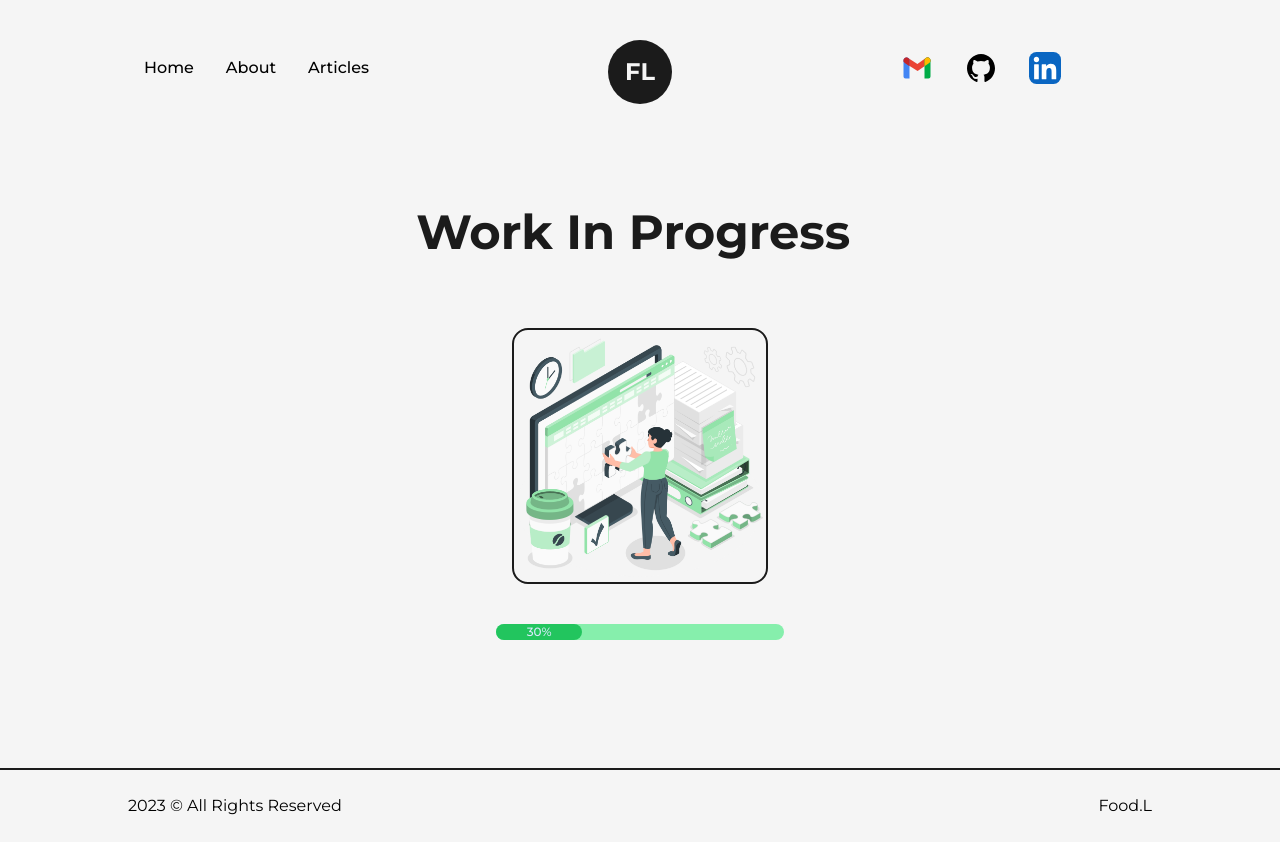
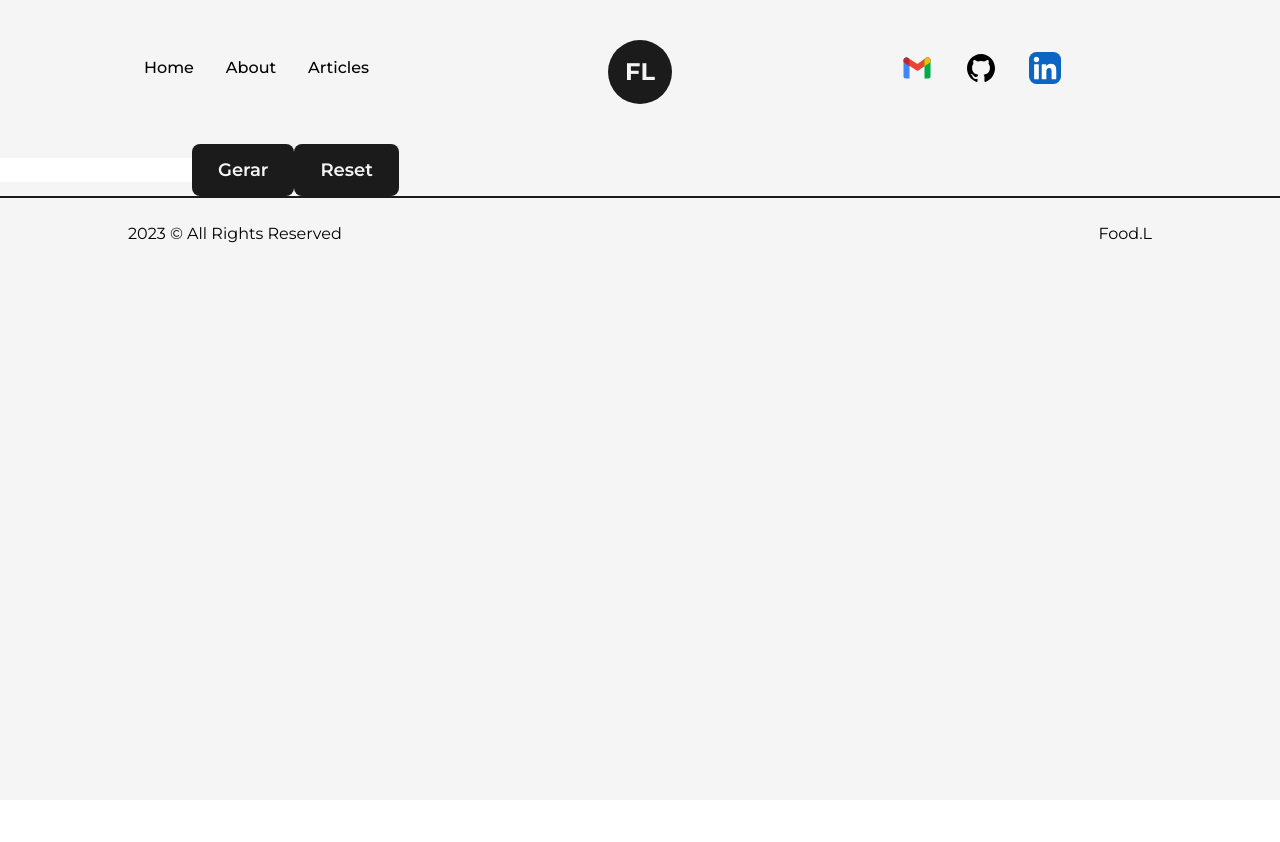
Before and after one commit to joaovianaAlves/Food.L, a Next.js app: page /fridge in a window 1280 px wide. After the commit the page ends 800 px from the top, so only its background shows below. Built offline with nearby package versions, Linux system fonts and the light colour scheme.

Commit message:
Add files via upload

```diff
--- /dev/null
+++ b/public/Api.js
@@ -0,0 +1,34 @@
+export const receitas = [
+    {
+        nome: 'Creme de Milho',
+        ingredientes: [
+            'milho', 'manteiga', 'caldo', 'farinha','leite'
+        ],
+        ingredientesReais:[
+            '1 lata de milho', '1 colher (sopa) de manteiga', '1 tablete de caldo de legumes', '2 colheres (sopa) de farinha de trigo', '1 e 1/2 xícara (chá) de leite', '1 lata de creme de leite'
+        ],
+        tags: ['salgado',],
+        modoDePreparo: " 1. No liquidificador, bata o milho e o leite e reserve. \n "
+        + " 2. Em uma panela, derreta a manteiga \n "
+        + " 3. Junte o caldo de legumes, a farinha de trigo e mexa bem. \n "
+        + " 4. Acrescente o milho batido e mexa até engrossar. \n "
+        + " 5. Desligue o fogo e acrescente o creme de leite. "
+        + " 6. Sirva em seguida."
+    },
+    {
+        nome: 'Bolo',
+        ingredientes: [
+            'farinha', 'nescau', 'ovo', 'fermento'
+        ],
+        tags: ['doce', 'sobremesa'],
+        modoDePreparo: "fazer bolo doce"
+    },
+    {
+        nome: 'Salgado',
+        ingredientes: [
+            'farinha', 'nescau', 'ovo', 'fermento'
+        ],
+        tags: ['salgado', 'sobremesa'],
+        modoDePreparo: "fazer salgado"
+    },
+]
--- /dev/null
+++ b/src/components/functions.js
@@ -0,0 +1,31 @@
+import { receitas } from "../../public/Api"
+
+export function verificarIngrediente(ingredientes){
+    let receitasFiltradas = []
+
+    ingredientes.forEach(ingrediente => {
+        const tempArray = receitas.filter(data => data.ingredientes.includes(ingrediente))
+
+        const response = verificarDuplicata(tempArray, receitasFiltradas)
+    })
+
+    return receitasFiltradas
+}
+
+export function verificarTags(tags){
+    tags.forEach(tag => {
+        const tempArray = receitas.filter(data => data.tags.includes(tag))
+
+        return verificarDuplicata(tempArray)
+    })
+}
+
+export function verificarDuplicata(array, receitasFiltradas){
+    array.forEach(data => {
+        if (!receitasFiltradas.includes(data)){
+            receitasFiltradas.push(data)
+        }
+    })
+
+    return receitasFiltradas
+}
--- a/src/pages/fridge.js
+++ b/src/pages/fridge.js
@@ -1,11 +1,24 @@
-import AnimatedText from "@/components/AnimatedText";
-import Layout from "@/components/Layout";
 import Head from "next/head";
-import React from "react";
-import workpic from "../../public/images/profile/Work-in-progress.png"
-import Image from "next/image";
+import React, { useRef, useState } from "react";
+import { verificarIngrediente, verificarTags } from "@/components/functions";
 
 const fridge = () => {
+    const [receitas, setReceitas] = useState([])
+    const ingredientes = useRef()
+
+    function handleClick(){
+        const listaIngredientes = ingredientes.current.value.split('/')
+
+        const array = verificarIngrediente(listaIngredientes)
+
+       setReceitas([...array])
+    }
+
+    function handleReset(){
+        const deletedItem = receitas.shift()
+
+        setReceitas(receitas.filter(receita => receita != deletedItem))
+    }
 
     return(
         <>
@@ -13,19 +26,24 @@ const fridge = () => {
                 <title>Frigde Chef || Articles</title>
                 <meta name="descripition" content="Articles"></meta>
         </Head>
-        <main className="flex w-full flex-col items-center justify-center">
-            <Layout className="pt-16">
-                <AnimatedText className="mb-16" text="Work in Progress"/>
-                <div className="w-full flex flex-col justify-center items-center gap-10">
+        <main>
 
-                    <div className="col-span-3 w-64 h-64 relative rounded-2xl border-2 border-solid border-dark bg-light">
-                        <Image src={workpic} className="w-full h-full" />
+                {receitas.length != 0 && (
+                    <div className="flex flex-col border border-black justify-center items-center gap-2">
+                        <h1 className="font-bold">{receitas[0].nome}</h1>
+                        {/* {receitas[0].ingredientes.map(ingrediente => {return(<h2>{ingrediente}</h2>)})} */}
+                        <h2>{receitas[0].ingredientesReais}</h2>
+                        <h2>{receitas[0].modoDePreparo}</h2>
                     </div>
-                    <div className="w-72 bg-green-300 rounded-full dark:bg-gray-700">
-                        <div className="bg-green-500 text-xs font-medium text-blue-100 text-center p-0.5 leading-none rounded-full w-[30%]">30%</div>
-                    </div>
-                </div>
-            </Layout>
+                    )
+                }
+
+            <div className='flex items-center self-start mt-2'>
+                <input ref={ingredientes} />
+
+                <button onClick={() => handleClick()} className="flex items-center bg-dark text-light p-2.5 px-6 rounded-lg text-lg font-semibold hover:bg-light hover:text-dark border-2 border-solid border-transparent hover:border-dark" >Gerar</button>
+                <button onClick={() => handleReset()} className="flex items-center bg-dark text-light p-2.5 px-6 rounded-lg text-lg font-semibold hover:bg-light hover:text-dark border-2 border-solid border-transparent hover:border-dark" >Reset</button>
+            </div>
         </main>
     </>
     )
--- a/src/pages/index.js
+++ b/src/pages/index.js
@@ -29,7 +29,7 @@ export default function Home() {
                     Aqui, você encontrará uma maneira prática e criativa de aproveitar ao máximo os ingredientes disponíveis na sua geladeira. O objetivo deste aplicativo é ajudá-lo a descobrir receitas deliciosas e nutritivas com base nos itens que você tem atualmente em sua geladeira. Vamos começar!
                     </p>
                     <div className='flex items-center self-start mt-2'>
-                      <Link href="/fridge" target='_blank' className='flex items-center bg-dark text-light p-2.5 px-6 rounded-lg text-lg font-semibold
+                      <Link href="/fridge" className='flex items-center bg-dark text-light p-2.5 px-6 rounded-lg text-lg font-semibold
                       hover:bg-light hover:text-dark border-2 border-solid border-transparent hover:border-dark'
                       >Try<LinkArrow className="w-6 ml-1"/></Link>
                     </div>
```
